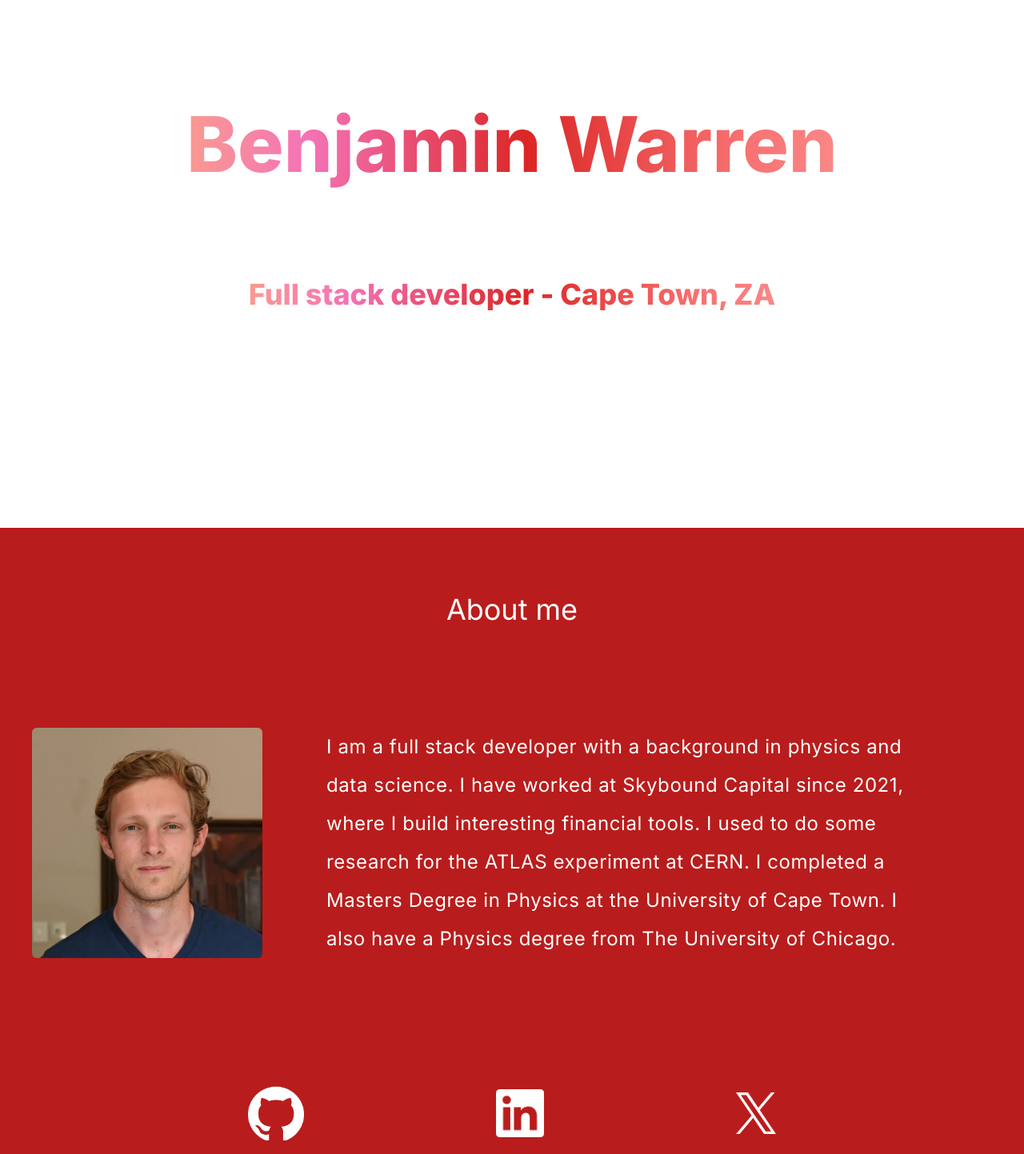
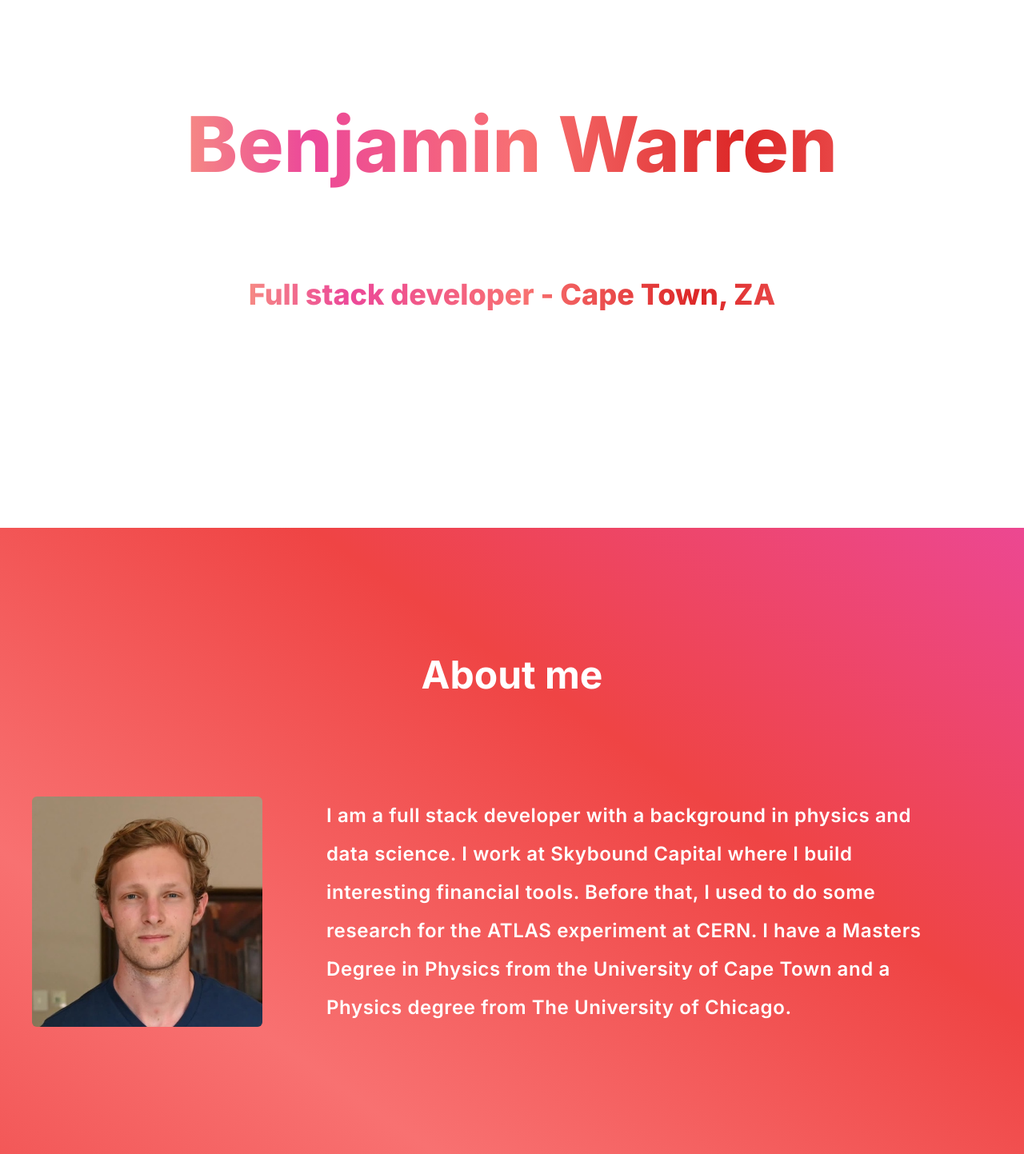
Before and after one commit to bewarren/ben-website, a Next.js app: page / in a window 1280 px wide. Shown: the part 220-1663 px from the top of the page at 80% size. Built offline with nearby package versions, Linux system fonts and the light colour scheme.

Commit message:
make it cooler

```diff
--- a/src/app/components/navigation/sidebar/Sidebar.tsx
+++ b/src/app/components/navigation/sidebar/Sidebar.tsx
@@ -17,7 +17,6 @@ const Sidebar = ({
           top: ` ${isOpen ? "0" : "-100%"}`,
         }}
       >
-        <Logo />
         <button className="absolute right-0 p-5 " onClick={toggle}>
           {/* Close icon */}
           <svg
@@ -33,17 +32,17 @@ const Sidebar = ({
           </svg>
         </button>
 
-        <ul className="sidebar-nav text-center leading-relaxed text-xl">
+        <ul className="sidebar-nav justify-start text-center leading-relaxed">
           <li>
             <Link href="/#about" onClick={toggle}>
-              <p className="hover:text-red-600  text-red-400 font-medium text-lg">
+              <p className="hover:text-red-600  text-red-400 text-2xl font-medium mb-4">
                 About Me
               </p>
             </Link>
           </li>
           <li>
             <Link href="/projects" onClick={toggle}>
-              <p className="hover:text-red-600  text-red-400 font-medium text-lg">
+              <p className="hover:text-red-600  text-red-400  text-2xl font-medium">
                 Projects
               </p>
             </Link>
--- a/src/app/page.tsx
+++ b/src/app/page.tsx
@@ -15,30 +15,32 @@ export default function Home() {
     "
         >
           <div className="flex flex-col items-center ">
-            <p className="text-6xl pb-10 md:text-8xl text-center font-extrabold bg-clip-text text-transparent bg-[linear-gradient(to_right,theme(colors.red.400),theme(colors.red.300),theme(colors.pink.400),theme(colors.orange.300),theme(colors.pink.400),theme(colors.red.600),theme(colors.red.400))] bg-[length:200%_auto] animate-gradient">
+            <p className="text-6xl pb-10 md:text-8xl text-center font-extrabold bg-clip-text text-transparent bg-[linear-gradient(to_right,theme(colors.red.600),theme(colors.red.400),theme(colors.pink.500),theme(colors.orange.300),theme(colors.pink.500),theme(colors.red.400),theme(colors.red.600))] bg-[length:200%_auto] animate-gradient">
               Benjamin Warren
             </p>
-            <p className="text-3xl md:text-4xl mt-20 text-center font-extrabold bg-clip-text text-transparent bg-[linear-gradient(to_right,theme(colors.red.400),theme(colors.red.300),theme(colors.pink.400),theme(colors.orange.300),theme(colors.pink.400),theme(colors.red.600),theme(colors.red.400))] bg-[length:200%_auto] animate-gradient">
+            <p className="text-3xl md:text-4xl mt-20 text-center font-extrabold bg-clip-text text-transparent bg-[linear-gradient(to_right,theme(colors.red.600),theme(colors.red.400),theme(colors.pink.500),theme(colors.orange.300),theme(colors.pink.500),theme(colors.red.400),theme(colors.red.600))] bg-[length:200%_auto] animate-gradient">
               Full stack developer - Cape Town, ZA
             </p>
           </div>
         </div>
       </div>
       <div
-        className="flex flex-col min-h-screen justify-around bg-red-700 pt-20"
+        className="flex flex-col min-h-screen justify-around pt-20 bg-[linear-gradient(to_top_right,theme(colors.orange.600),theme(colors.orange.500),theme(colors.red.500),theme(colors.red.400),theme(colors.red.500),theme(colors.pink.500),theme(colors.pink.600))] bg-[length:200%_auto] animate-gradientAngle"
         id="about"
       >
         <div className="md:px-10 sm:px-2 h-max ">
-          <h1 className="text-4xl text-white text-center ">About me </h1>
+          <h1 className="text-5xl mt-20 font-bold text-white text-center ">
+            About me{" "}
+          </h1>
           <div className="flex lg:flex-row md:flex-col sm:flex-col flex-col align-middle my-32 items-center">
             <Image src={me} alt="my image" className="rounded-md  w-72 h-72 " />
-            <p className="text-2xl tracking-wide leading-loose text-white md:px-20 sm:px-10 px-10 lg:mt-0 mt-20">
+            <p className="text-2xl font-semibold tracking-wide leading-loose text-white md:px-20 sm:px-10 px-10 lg:mt-0 mt-20">
               I am a full stack developer with a background in physics and data
-              science. I have worked at Skybound Capital since 2021, where I
-              build interesting financial tools. I used to do some research for
-              the ATLAS experiment at CERN. I completed a Masters Degree in
-              Physics at the University of Cape Town. I also have a Physics
-              degree from The University of Chicago.
+              science. I work at Skybound Capital where I build interesting
+              financial tools. Before that, I used to do some research for the
+              ATLAS experiment at CERN. I have a Masters Degree in Physics from
+              the University of Cape Town and a Physics degree from The
+              University of Chicago.
             </p>
           </div>
           <div className="flex flex-grow lg:flex-row flex-col mx-auto justify-around rounded-md w-3/4 items-center align-middle">
--- a/tailwind.config.ts
+++ b/tailwind.config.ts
@@ -19,6 +19,7 @@ const config: Config = {
         "gradient-y": "gradient-y 3s ease infinite",
         "gradient-xy": "gradient-xy 3s ease infinite",
         gradient: "gradient 10s linear infinite",
+        gradientAngle: "gradient-xy 10s linear infinite",
       },
       keyframes: {
         blob: {
```
